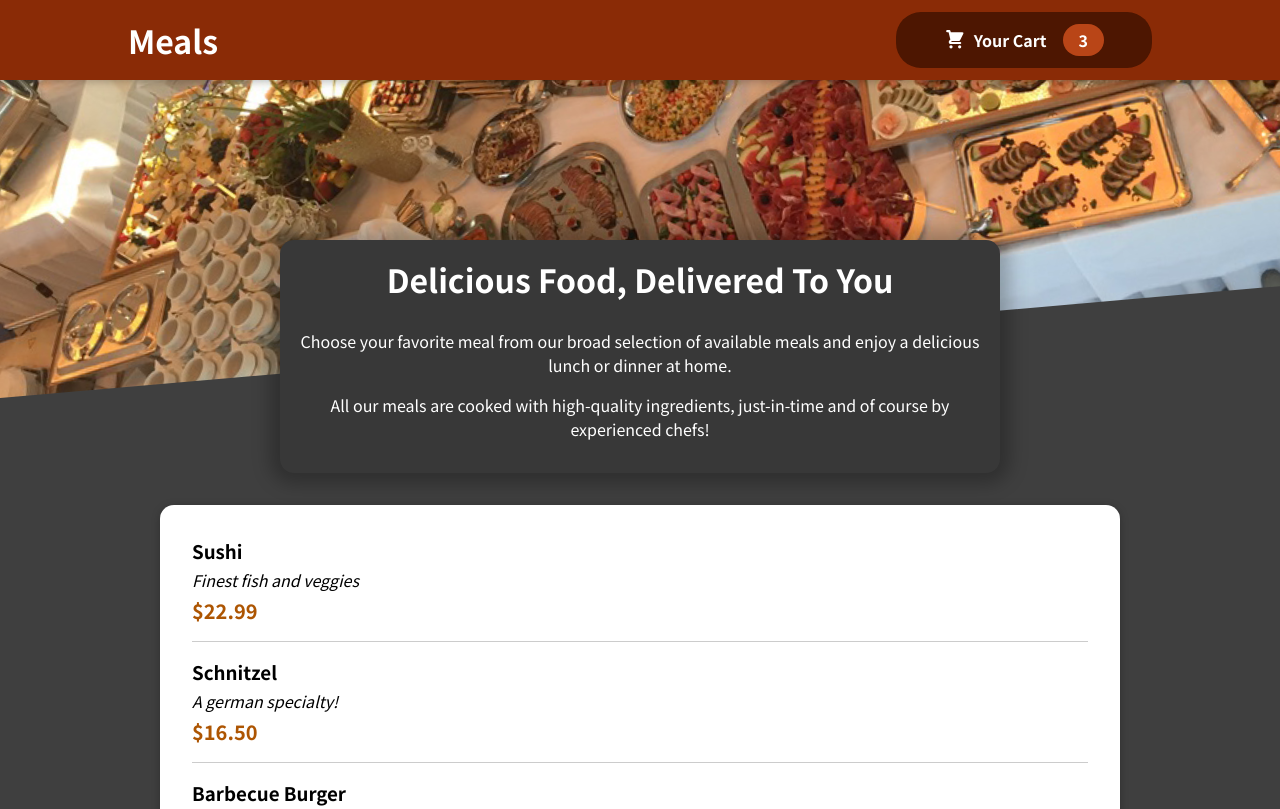
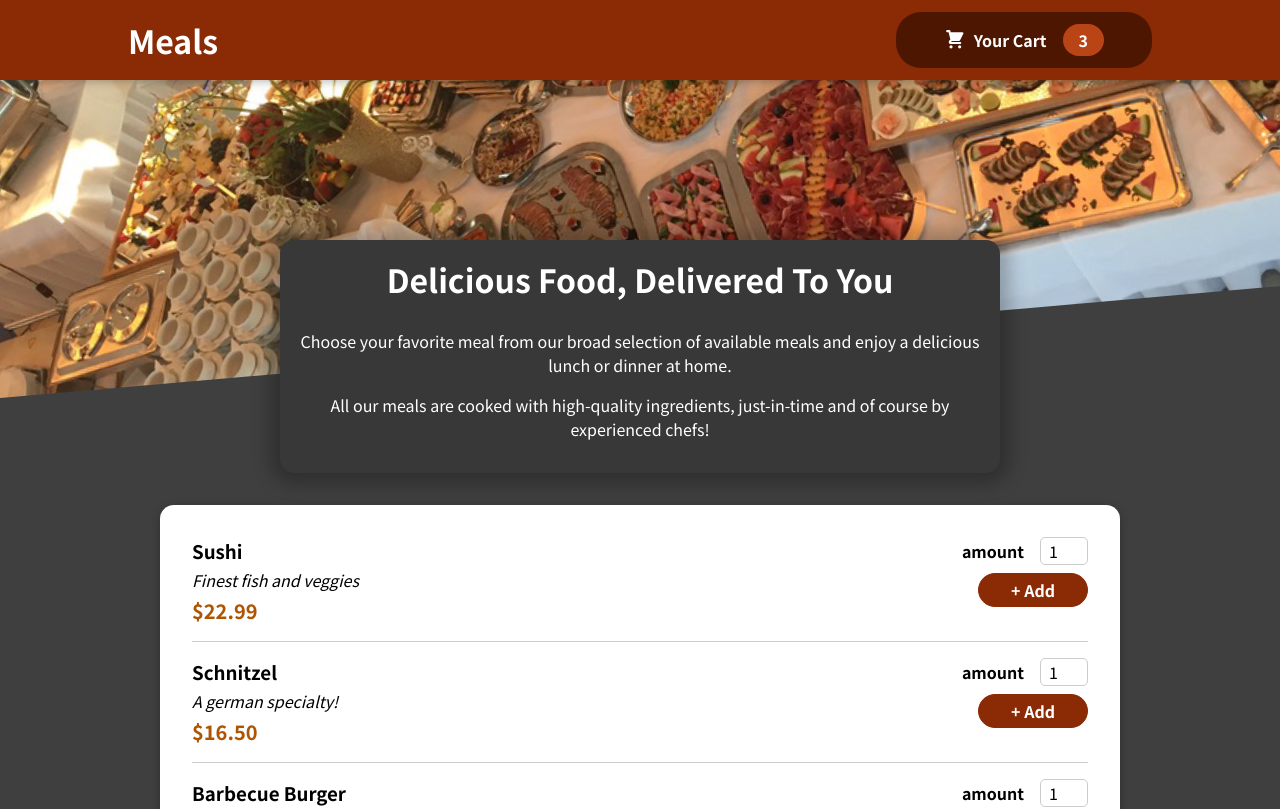
Before and after one commit to pnk-85/React_Restaurant-App, a React (Create React App) app: page / in a window 1280 px wide. Shown: the top 809 px of the page. Built offline with nearby package versions, Linux system fonts and the light colour scheme.

Commit message:
Added a Form

```diff
--- a/src/Components/Meals/MealItem/MealItem.js
+++ b/src/Components/Meals/MealItem/MealItem.js
@@ -1,3 +1,4 @@
+import MealItemform from './MealItemForm';
 import classes from './MealItem.module.css';
 
 const MealItem = (props) => {
@@ -11,7 +12,9 @@
                 <div className={classes.description}>{props.description}</div>
                 <div className={classes.price}>{price}</div>
             </div>
-            <div></div>
+            <div>
+                <MealItemform />
+            </div>
         </li>
     )
 }
--- /dev/null
+++ b/src/Components/Meals/MealItem/MealItemForm.js
@@ -0,0 +1,21 @@
+import Input from '../../UI/Input';
+import classes from './MealItemForm.module.css';
+
+
+const MealItemform = (props) => {
+    return (
+        <form className={classes.form}>
+            <Input label='amount' input={{
+                id:'amount',
+                type:'number',
+                min:'1',
+                max:'5',
+                step:'1',
+                defaultValue:'1'
+                }} />
+            <button>+ Add</button>
+        </form>
+    )
+}
+
+export default MealItemform;
--- /dev/null
+++ b/src/Components/Meals/MealItem/MealItemForm.module.css
@@ -0,0 +1,20 @@
+.form {
+    text-align: right;
+  }
+
+  .form button {
+    font: inherit;
+    cursor: pointer;
+    background-color: #8a2b06;
+    border: 1px solid #8a2b06;
+    color: white;
+    padding: 0.25rem 2rem;
+    border-radius: 20px;
+    font-weight: bold;
+  }
+
+  .form button:hover,
+  .form button:active {
+    background-color: #641e03;
+    border-color: #641e03;
+  }
--- /dev/null
+++ b/src/Components/UI/Input.js
@@ -0,0 +1,13 @@
+import classes from './Input.module.css';
+
+const Input = (props) => {
+    return (
+        <div className={classes.input}>
+            <label htmlFor={props.input.id}>{props.label}</label>
+            <input {...props.input} />
+        </div>
+    )
+}
+
+
+export default Input;
--- /dev/null
+++ b/src/Components/UI/Input.module.css
@@ -0,0 +1,18 @@
+.input {
+    display: flex;
+    align-items: center;
+    margin-bottom: 0.5rem;
+  }
+
+  .input label {
+    font-weight: bold;
+    margin-right: 1rem;
+  }
+
+  .input input {
+    width: 3rem;
+    border-radius: 5px;
+    border: 1px solid #ccc;
+    font: inherit;
+    padding-left: 0.5rem;
+  }
```
